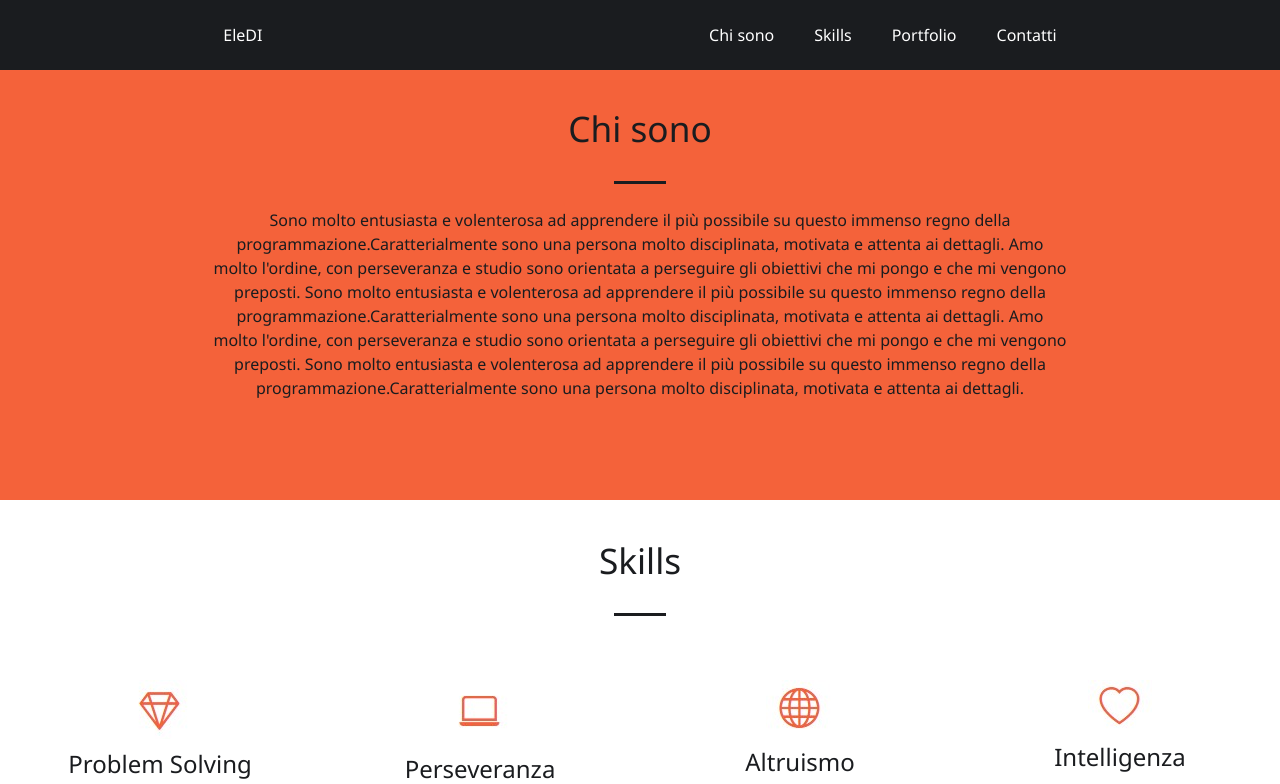
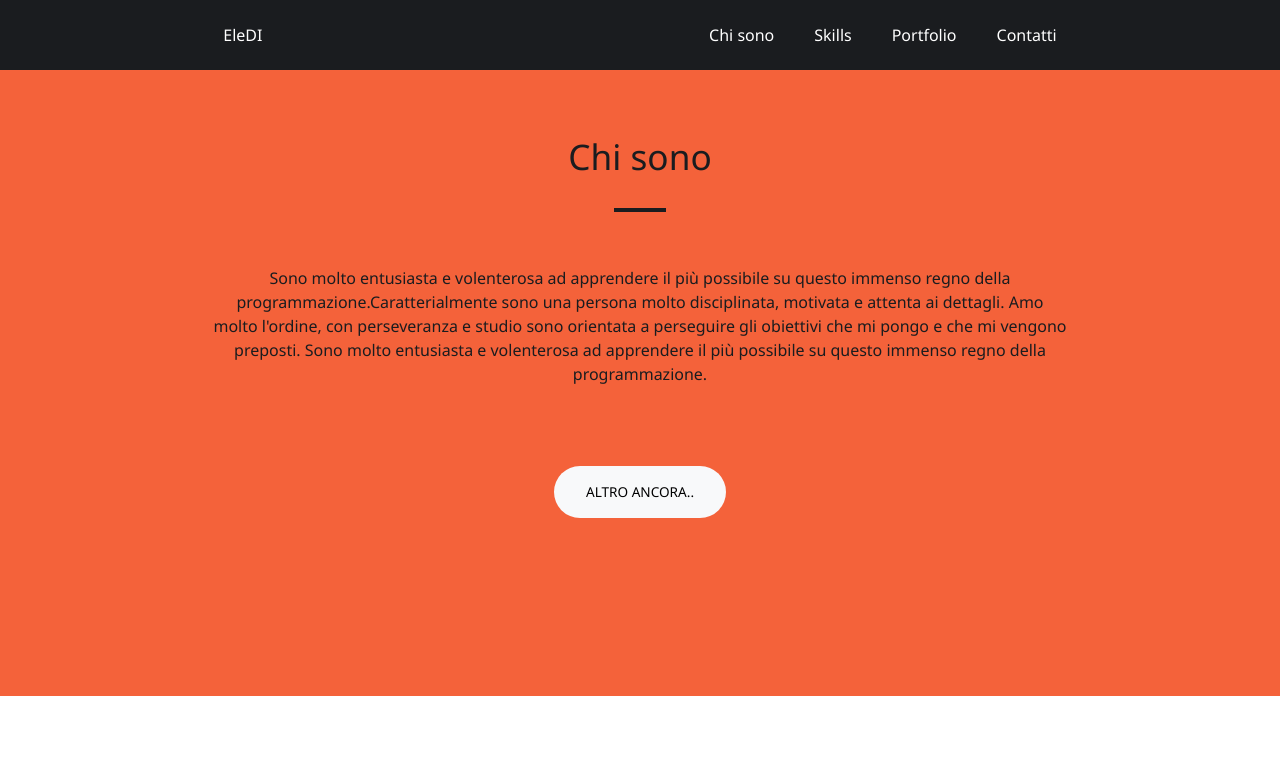
Before and after one commit to eletodosdias/my-app, a React (Create React App) app: page / in a window 1280 px wide. Shown: the top 784 px of the page. Built offline with nearby package versions, Linux system fonts and the light colour scheme.

Commit message:
aggiunto component SectionButton e refactor

```diff
--- a/src/App.js
+++ b/src/App.js
@@ -1,33 +1,30 @@
 //import './App.css';
+import styles from './App.module.css'
 import Header from './components/Header/Header'
 import HorizontalSection from './components/HorizontalSection/HorizontalSection';
-import styles from './App.module.css'
 import Card from './components/Card/Card.js';
+import SectionButton from './components/SectionButton/SectionButton';
 
 function App() {
-  const descr = "Sono molto entusiasta e volenterosa ad apprendere il più possibile su questo immenso regno della programmazione.Caratterialmente sono una persona molto disciplinata, motivata e attenta ai dettagli. Amo molto l'ordine, con perseveranza e studio sono orientata a perseguire gli obiettivi che mi pongo e che mi vengono preposti. Sono molto entusiasta e volenterosa ad apprendere il più possibile su questo immenso regno della programmazione.Caratterialmente sono una persona molto disciplinata, motivata e attenta ai dettagli. Amo molto l'ordine, con perseveranza e studio sono orientata a perseguire gli obiettivi che mi pongo e che mi vengono preposti. Sono molto entusiasta e volenterosa ad apprendere il più possibile su questo immenso regno della programmazione.Caratterialmente sono una persona molto disciplinata, motivata e attenta ai dettagli.";
+  const chisonoDescription = "Sono molto entusiasta e volenterosa ad apprendere il più possibile su questo immenso regno della programmazione.Caratterialmente sono una persona molto disciplinata, motivata e attenta ai dettagli. Amo molto l'ordine, con perseveranza e studio sono orientata a perseguire gli obiettivi che mi pongo e che mi vengono preposti. Sono molto entusiasta e volenterosa ad apprendere il più possibile su questo immenso regno della programmazione.";
 
   const cards = [
     {
-      id: '01',
       icon: './assets/icons/diamond.jpg',
       alt: 'diamante',
       title: 'Problem Solving',
       content: 'Analisi di una situazione problematica allo scopo di individuare e mettere in atto la soluzione migliore' },
     {
-      id: '02',
       icon: './assets/icons/laptop.jpg',
       alt: 'laptop',
       title: 'Perseveranza',
       content: 'Continuità costante nel tempo allo scopo di raggiungere i propri obiettivi' },
     {
-      id: '03',
       icon: './assets/icons/globe.jpg',
       alt: 'globo',
       title: 'Altruismo lavorativo',
       content: 'In grado di apportare contributi positivi per lo sviluppo e il mantenimento di contesti lavorativi collaborativi e cooperativi' },
     {
-      id: '04',
       icon: './assets/icons/heart.jpg',
       alt: 'cuore',
       title: 'Intelligenza Emotiva',
@@ -37,16 +34,26 @@ function App() {
   return (
     <>
       <Header />
+
       <HorizontalSection title="Chi sono" id="link-chisono" className={styles.chisonoSection} >
-        <p className={styles.chisonoDescription}> {descr} </p>
+        <div className={styles.chisonoDescription}>
+          <p> {chisonoDescription} </p>
+        </div>
+        <SectionButton linkHref="#link-skills" title="Altro ancora.." />
       </HorizontalSection>
 
       <HorizontalSection title="Skills" id="link-skills" className={styles.skillsSection}  >
         <div className={styles.flexRow} >
-          <Card cards={cards[0]} />
-          <Card cards={cards[1]} />
-          <Card cards={cards[2]}/>
-          <Card cards={cards[3]}/>
+
+          {cards.map( (card, index) =>
+            <Card
+              key={`card_${index}`}
+              title={card.title}
+              icon={card.icon}
+              alt={card.alt}
+              content={card.content}
+            /> )
+          }
         </div>
       </HorizontalSection>
     </>
--- a/src/App.module.css
+++ b/src/App.module.css
@@ -9,6 +9,7 @@
     text-align: center;
     width: 66.66666667%;
     color: #1a1c1f;
+    margin: 30px 0;
 }
 .skillsSection{
     background-color: #fff;
--- a/src/components/Card/Card.js
+++ b/src/components/Card/Card.js
@@ -1,11 +1,12 @@
 import './Card.css'
-const Card = (props) => {
+const Card = ({title, icon, alt, content}) => {
     return(
-        <div className='card' key={props.cards.id} >
-            <img src={props.cards.icon} alt={`Icona a forma di ${props.cards.alt}`} />
-            <h3>{props.cards.title}</h3>
-            <p className='cardContent'>{props.cards.content}</p>
+        <div className='card' >
+            <img src={icon} alt={`Icona a forma di ${alt}`} />
+            <h3>{title}</h3>
+            <p className='cardContent'>{content}</p>
         </div>
+
     )
 }
 export default Card
--- a/src/components/Header/Header.js
+++ b/src/components/Header/Header.js
@@ -2,10 +2,8 @@ import './Header.css'
 import Link from '../Link/Link'
 const Header = () => {
     return (
-
         <header className='d-flex' id="link-iniziopagina" >
                 <Link linkHref="#link-iniziopagina" title="EleDI" />
-
             <div className='d-flex'>
                 <Link linkHref="#link-chisono" title="Chi sono" />
                 <Link linkHref="#link-skills"  title="Skills" />
--- a/src/components/HorizontalSection/HorizontalSection.css
+++ b/src/components/HorizontalSection/HorizontalSection.css
@@ -1,7 +1,8 @@
 .container{
     min-height: 500px;
+    padding: 8rem 0;
     display: flex;
-    justify-content: center;
+    justify-content: space-around;
     align-items: center;
     flex-direction: column;
 }
--- a/src/components/HorizontalSection/HorizontalSection.js
+++ b/src/components/HorizontalSection/HorizontalSection.js
@@ -1,14 +1,14 @@
 import './HorizontalSection.css'
 
-const HorizontalSection = (props) => {
+const HorizontalSection = ({id, className, title, children}) => {
     return (
-        <div id={props.id} className={`container ${props.className}`} >
+        <div id={id} className={`container ${className}`} >
             <div >
-                <h2 className="sectionTitle"> {props.title}</h2>
+                <h2 className="sectionTitle"> {title}</h2>
                 <hr className="divider" />
             </div>
 
-            {props.children}
+            {children}
 
         </div>
     )
--- a/src/components/Link/Link.css
+++ b/src/components/Link/Link.css
@@ -1,12 +1,11 @@
-a {
+.menuLink {
     margin: 20px;
     list-style: none;
     cursor: pointer;
     text-decoration: none;
     color: #fff;
-
 }
-a:hover{
+.menuLink:hover{
     color: #f4623a;
     border-bottom: 2px solid #f4623a; ;
 }
--- a/src/components/Link/Link.js
+++ b/src/components/Link/Link.js
@@ -1,9 +1,9 @@
 import './Link.css'
 
-const Link = (props) => {
+const Link = ({linkHref, title}) => {
     return(
         <>
-            <a href={props.linkHref} > {props.title} </a>
+            <a className="menuLink" href={linkHref} > {title} </a>
         </>
     )
 }
--- /dev/null
+++ b/src/components/SectionButton/SectionButton.css
@@ -0,0 +1,12 @@
+.sectionButton{
+    color: #000;
+    background-color: #f8f9fa;
+    font-size: 0.85rem;
+    font-weight: 500;
+    text-transform: uppercase;
+    text-decoration: none;
+    padding: 1rem 2rem;
+    border: none;
+    border-radius: 10rem;
+    margin: 50px 0;
+}
--- /dev/null
+++ b/src/components/SectionButton/SectionButton.js
@@ -0,0 +1,9 @@
+import './SectionButton.css'
+const SectionButton = ({linkHref, title}) => {
+    return(
+        <>
+        <a href={linkHref} className="sectionButton"> {title} </a>
+        </>
+    )
+}
+export default SectionButton
```
